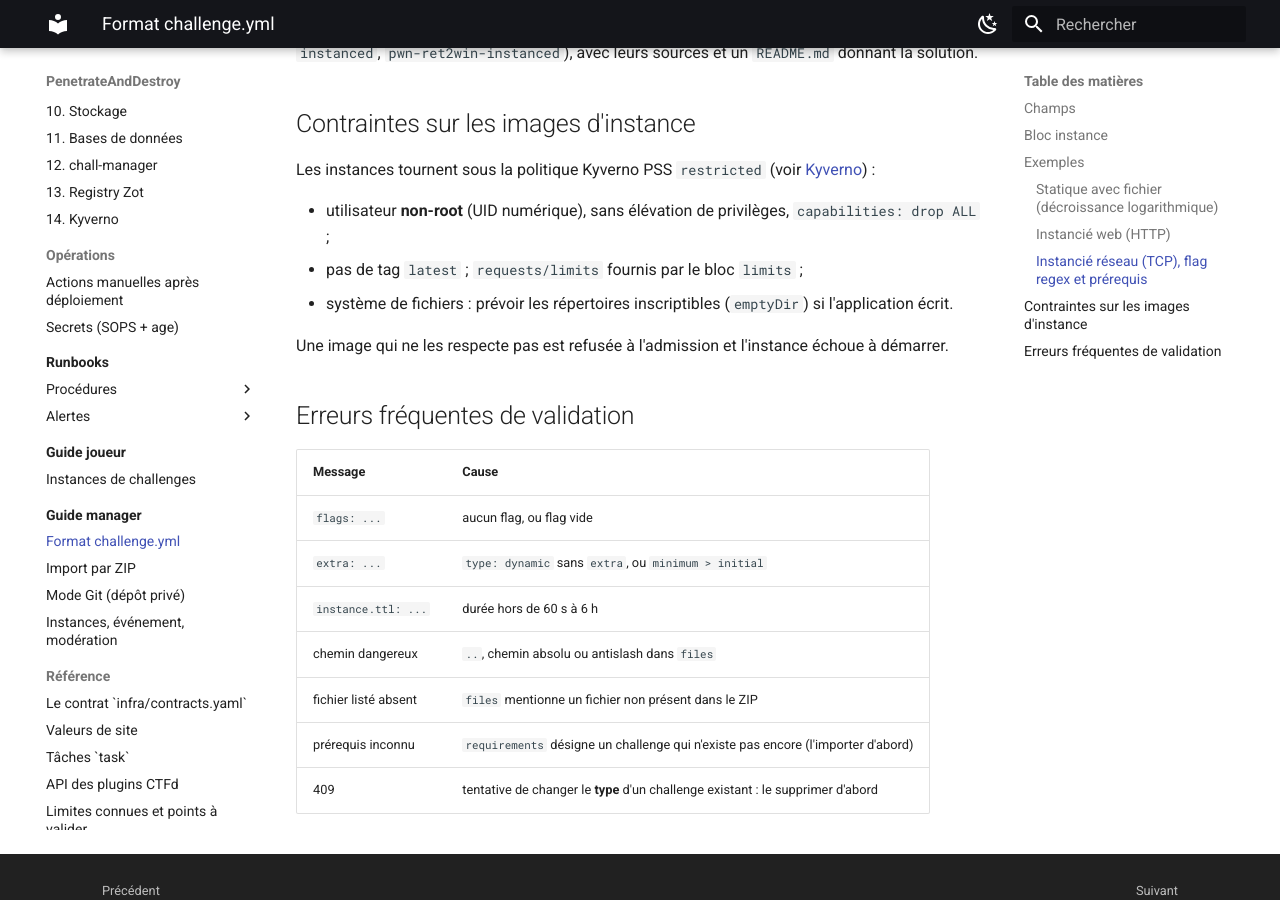
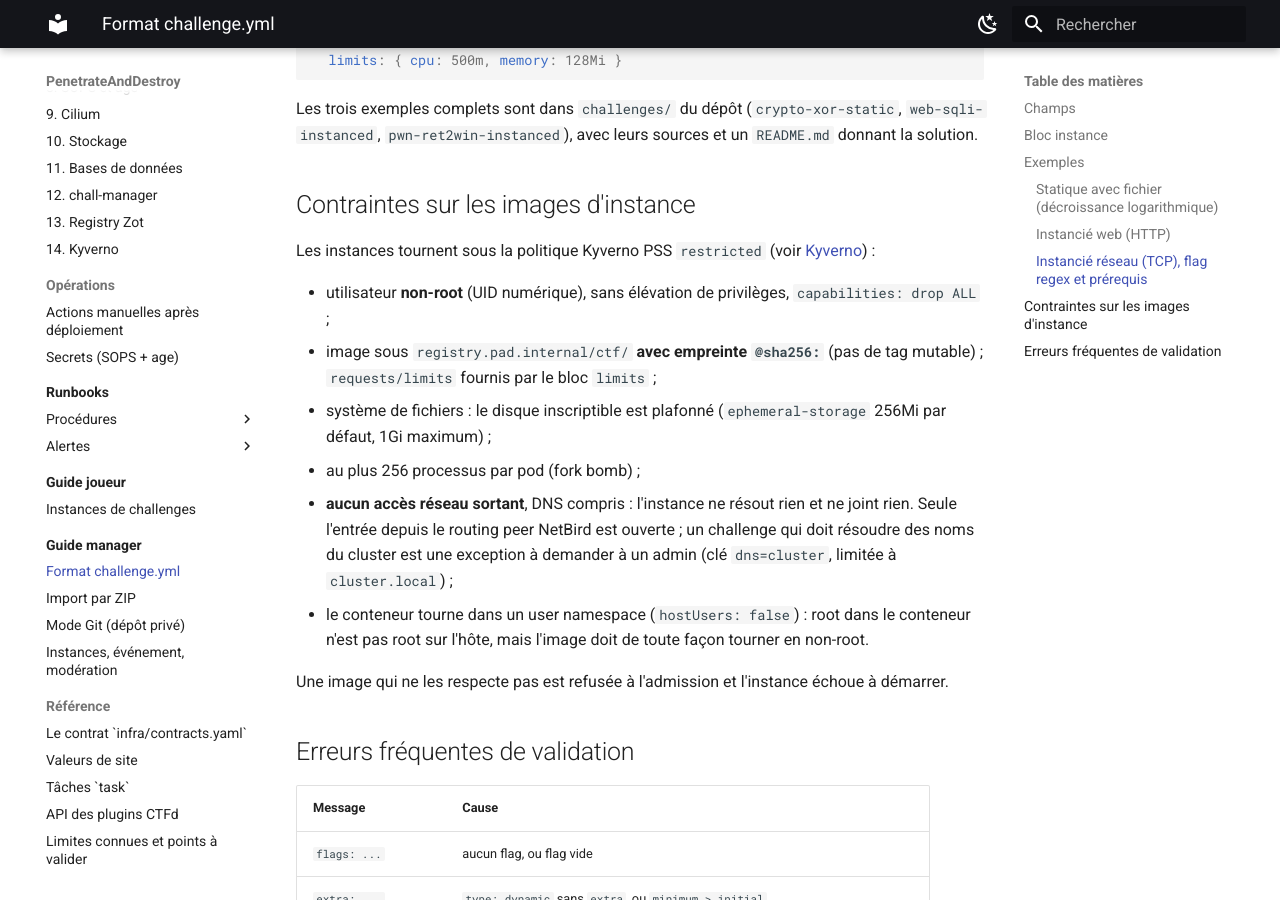
Before and after one commit to kim-tsr/penetrate-and-destroy, an MkDocs documentation site: the page built from docs/manager/challenge-yml.md, in a window 1280 px wide and 900 px high, scrolled down 3598 px. Built offline with MkDocs 1.6.1 and Material for MkDocs 9.7.7, drawn with Linux system fonts in a browser that asks for light colours; some of the changed text lies outside the part shown.

Commit message:
feat(challenges): image d'instance du registre interne, par empreinte, avec plafonds de ressources
Schéma challenge.yml (et miroir zod) : instance.image doit être sous registry.pad.internal/ctf/
et épinglée par @sha256 ; limits.cpu <= 2 et limits.memory <= 1Gi (Mi ou Gi).
Exemples, tests front/CTFd et documentation manager alignés.

```diff
--- a/docs/manager/challenge-yml.md
+++ b/docs/manager/challenge-yml.md
@@ -32,10 +32,10 @@
 
 | Champ | Type | Notes |
 |---|---|---|
-| `image` | référence de registry | obligatoire ; image déjà présente dans Zot, par exemple `registry.pad.internal/ctf/web-sqli:0.1.0` (idéalement épinglée par `@sha256:`) |
+| `image` | référence de registry | obligatoire ; image déjà présente dans Zot, **sous `registry.pad.internal/ctf/`** et **épinglée par empreinte**, par exemple `registry.pad.internal/ctf/web-sqli:0.1.0@sha256:<64 hex>`. Toute autre référence est refusée (schéma, scénario et Kyverno). |
 | `ports` | liste | obligatoire ; entiers 1-65535 ou `{port, protocol: tcp ou udp, name?}` |
 | `ttl` | `60` à `21600` secondes, ou `90s`, `30m`, `2h` | défaut 1 h |
-| `limits` | `{cpu, memory}` | défaut `500m` / `256Mi` ; format Kubernetes |
+| `limits` | `{cpu, memory}` | défaut `500m` / `256Mi` ; plafonds **2 CPU** et **1Gi** (unités `Mi` ou `Gi`). Le disque éphémère est limité à `256Mi` par la plateforme (plafond `1Gi`), les PIDs à 256 par pod. |
 
 Le challenge devient du type CTFd `dynamic_instance`. La décroissance de points est conservée si `type: dynamic`. Le
 scénario générique de chall-manager (namespace, Deployment, Service, NetworkPolicy) est enregistré automatiquement.
@@ -90,7 +90,7 @@
 tags: [sqli, flask]
 state: hidden
 instance:
-  image: registry.pad.internal/ctf/web-sqli-instanced:0.1.0
+  image: registry.pad.internal/ctf/web-sqli-instanced:0.1.0@sha256:0000000000000000000000000000000000000000000000000000000000000000
   ports:
     - port: 8080
       protocol: tcp
@@ -132,8 +132,14 @@
 Les instances tournent sous la politique Kyverno PSS `restricted` (voir [Kyverno](../runbooks/kyverno.md)) :
 
 - utilisateur **non-root** (UID numérique), sans élévation de privilèges, `capabilities: drop ALL` ;
-- pas de tag `latest` ; `requests/limits` fournis par le bloc `limits` ;
-- système de fichiers : prévoir les répertoires inscriptibles (`emptyDir`) si l'application écrit.
+- image sous `registry.pad.internal/ctf/` **avec empreinte `@sha256:`** (pas de tag mutable) ; `requests/limits` fournis par le bloc `limits` ;
+- système de fichiers : le disque inscriptible est plafonné (`ephemeral-storage` 256Mi par défaut, 1Gi maximum) ;
+- au plus 256 processus par pod (fork bomb) ;
+- **aucun accès réseau sortant**, DNS compris : l'instance ne résout rien et ne joint rien. Seule l'entrée depuis le routing
+  peer NetBird est ouverte ; un challenge qui doit résoudre des noms du cluster est une exception à demander à un admin
+  (clé `dns=cluster`, limitée à `cluster.local`) ;
+- le conteneur tourne dans un user namespace (`hostUsers: false`) : root dans le conteneur n'est pas root sur l'hôte, mais
+  l'image doit de toute façon tourner en non-root.
 
 Une image qui ne les respecte pas est refusée à l'admission et l'instance échoue à démarrer.
 
```
Also changed, not shown: docs/manager/import-zip.md (+3 -0 lines), 7 other files.
